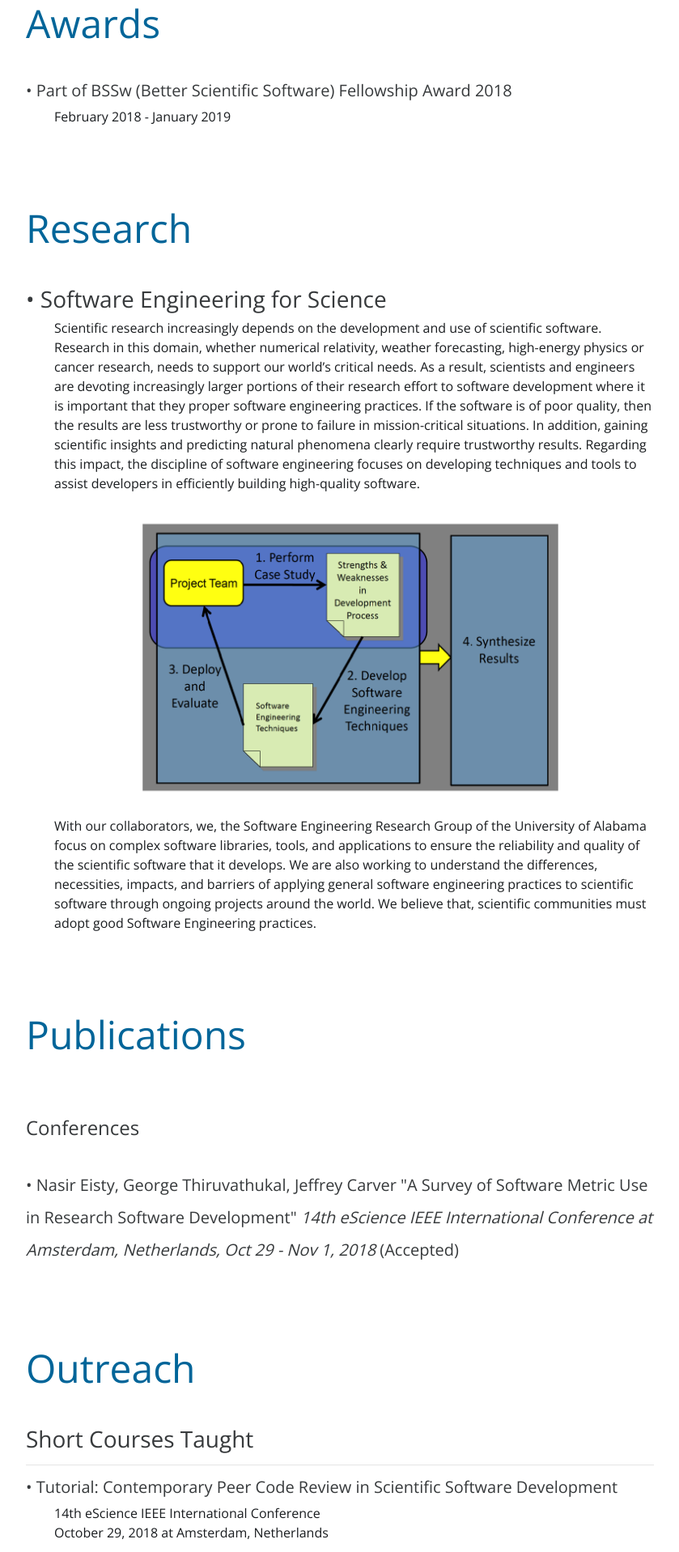
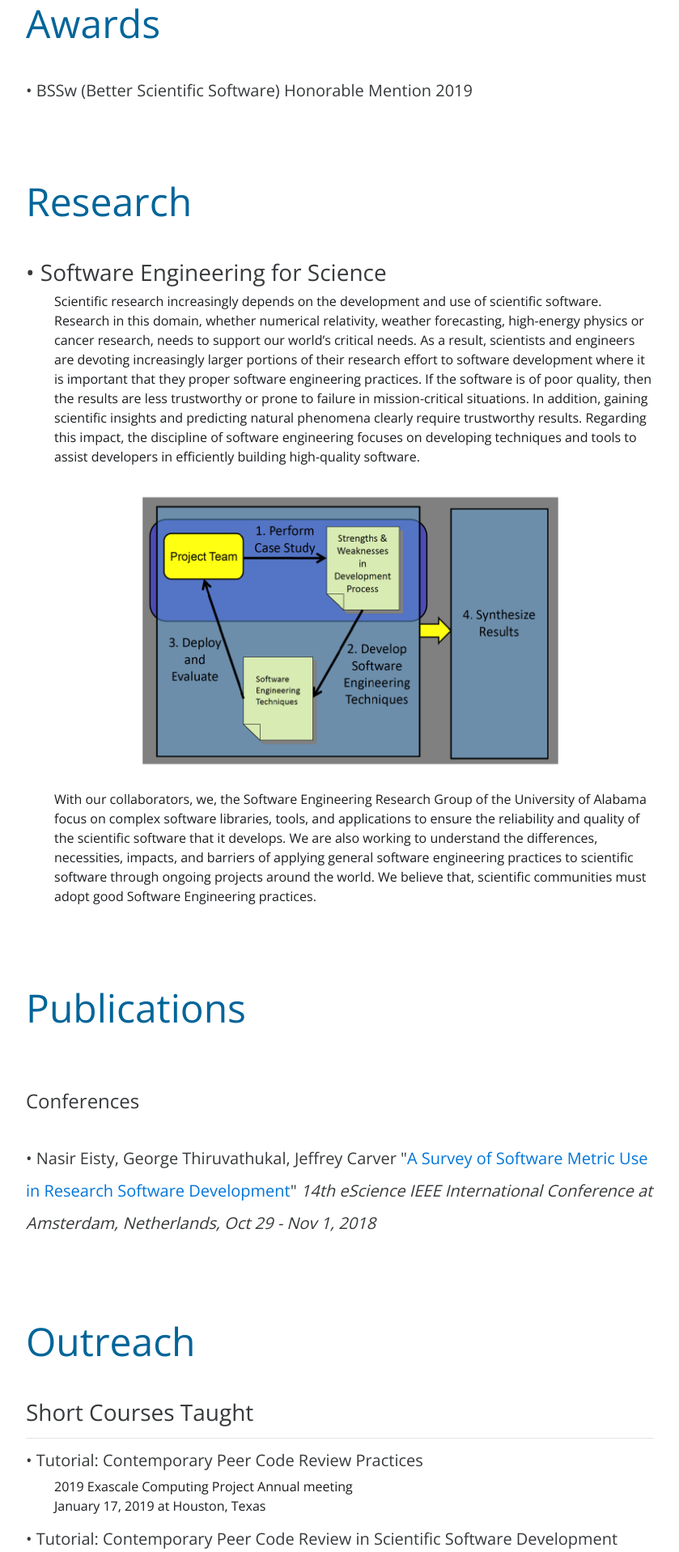
Before and after one commit to neisty/neisty.github.io, a plain HTML site: page index.html in a window 1280 px wide. Shown: the part 1356-3273 px from the top of the page at 81% size, without its empty margins (432-1271 px from the left). Drawn offline with nearby package versions, Linux system fonts and the light colour scheme.

Commit message:
Added BSSw and ECP tutorial

```diff
--- a/index.html
+++ b/index.html
@@ -99,8 +99,8 @@ http://www.templatemo.com/tm-501-neaty
                                 </header>
                                 <div >
 
-                                    <h5><span>&bull;</span> Part of BSSw (Better Scientific Software) Fellowship Award 2018</h3>
-                                    <p class="info">February 2018 - January 2019</p>
+                                    <h5><span>&bull;</span> BSSw (Better Scientific Software) Honorable Mention 2019</h3>
+
                                    </div>
                             </section>
 
@@ -136,7 +136,7 @@ http://www.templatemo.com/tm-501-neaty
                                     </br>
                                         <h4>Conferences</h4>
                                     </br>
-                                        <p class="info1"><span>&bull;</span> Nasir Eisty, George Thiruvathukal, Jeffrey Carver "<b>A Survey of Software Metric Use in Research Software Development</b>"  <i>14th eScience IEEE International Conference at Amsterdam, Netherlands, Oct 29 - Nov 1, 2018</i> (Accepted)</p>
+                                        <p class="info1"><span>&bull;</span> Nasir Eisty, George Thiruvathukal, Jeffrey Carver "<a href = "https://ieeexplore.ieee.org/document/8588655" target ="_blank">A Survey of Software Metric Use in Research Software Development</a>"  <i>14th eScience IEEE International Conference at Amsterdam, Netherlands, Oct 29 - Nov 1, 2018</i></p>
 
                             </section>
 
@@ -149,6 +149,8 @@ http://www.templatemo.com/tm-501-neaty
                                 <div >
                                     <h3>Short Courses Taught</h3>
                                     <hr>
+                                    <h5><span>&bull;</span> Tutorial: Contemporary Peer Code Review Practices</h3>
+                                    <p class="info">2019 Exascale Computing Project Annual meeting<br>January 17, 2019 at Houston, Texas</p>
                                     <h5><span>&bull;</span> Tutorial: Contemporary Peer Code Review in Scientific Software Development</h3>
                                     <p class="info">14th eScience IEEE International Conference<br>October 29, 2018 at Amsterdam, Netherlands</p>
                                     <h5><span>&bull;</span> Student Introduction to Engineering (Computer Science)</h3>
```
